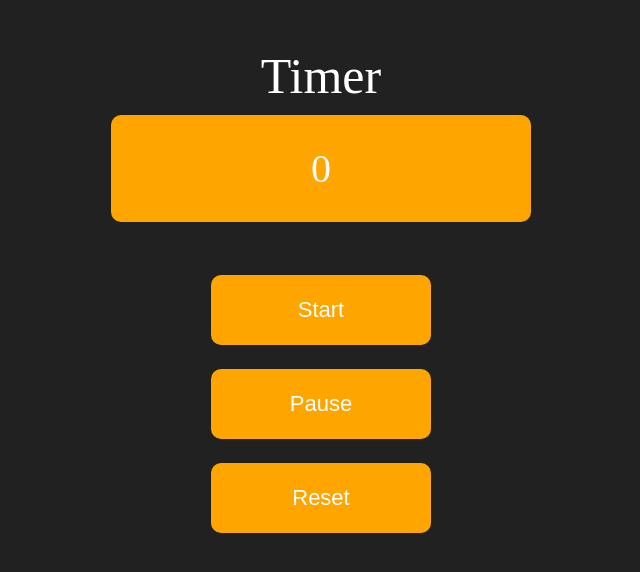
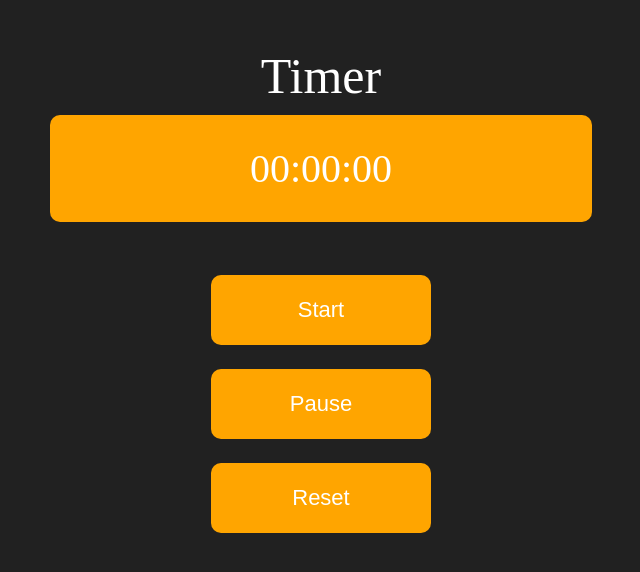
Before and after one commit to XLr8ben/05_Timer, a plain HTML site: page index.html in a window 1280 px wide. Shown: the part 112-684 px from the top of the page, without its empty margins (319-959 px from the left). Drawn offline with Linux system fonts and the light colour scheme.

Commit message:
Update index.html

```diff
--- a/index.html
+++ b/index.html
@@ -84,7 +84,7 @@
 <body>
     <div class="center">
         <div id="banner"><span>Timer</span></div>
-        <div id="timer">0</div>
+        <div id="timer">00:00:00</div>
         <h1></h1>
         <button id="start">Start</button>
         <button id="pause">Pause</button>
```
